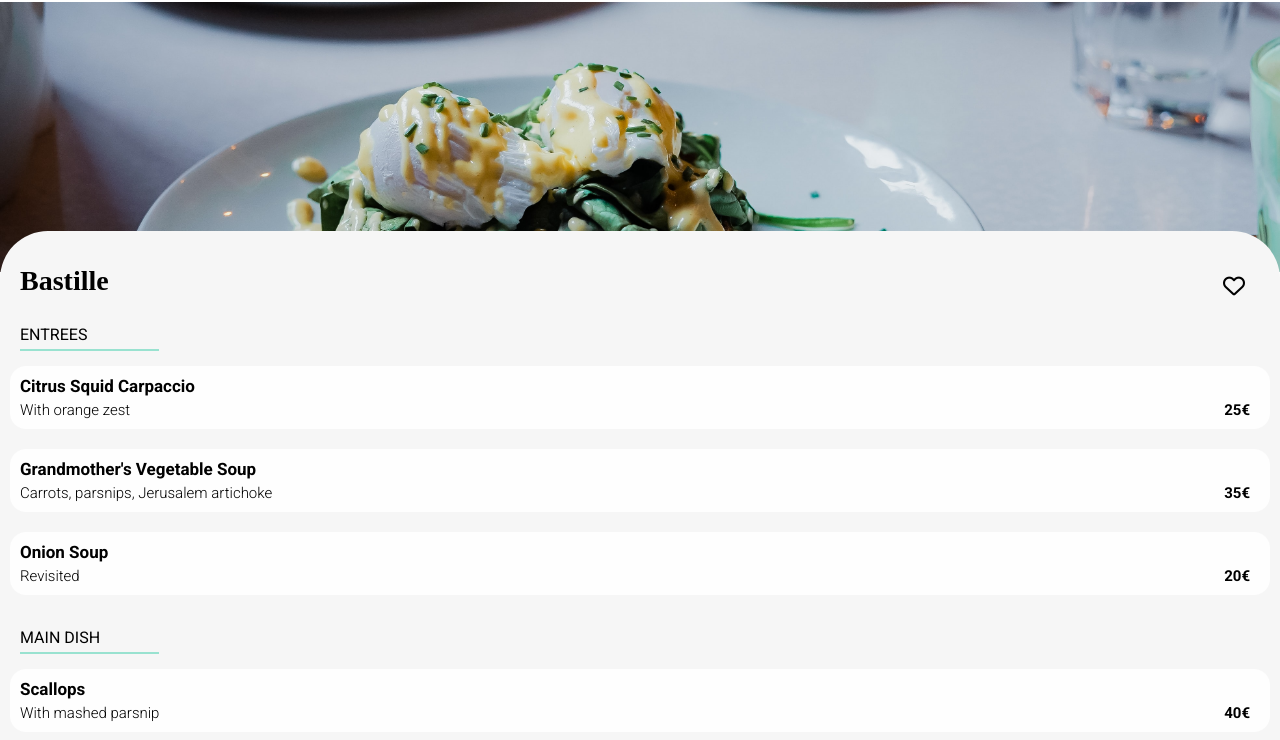
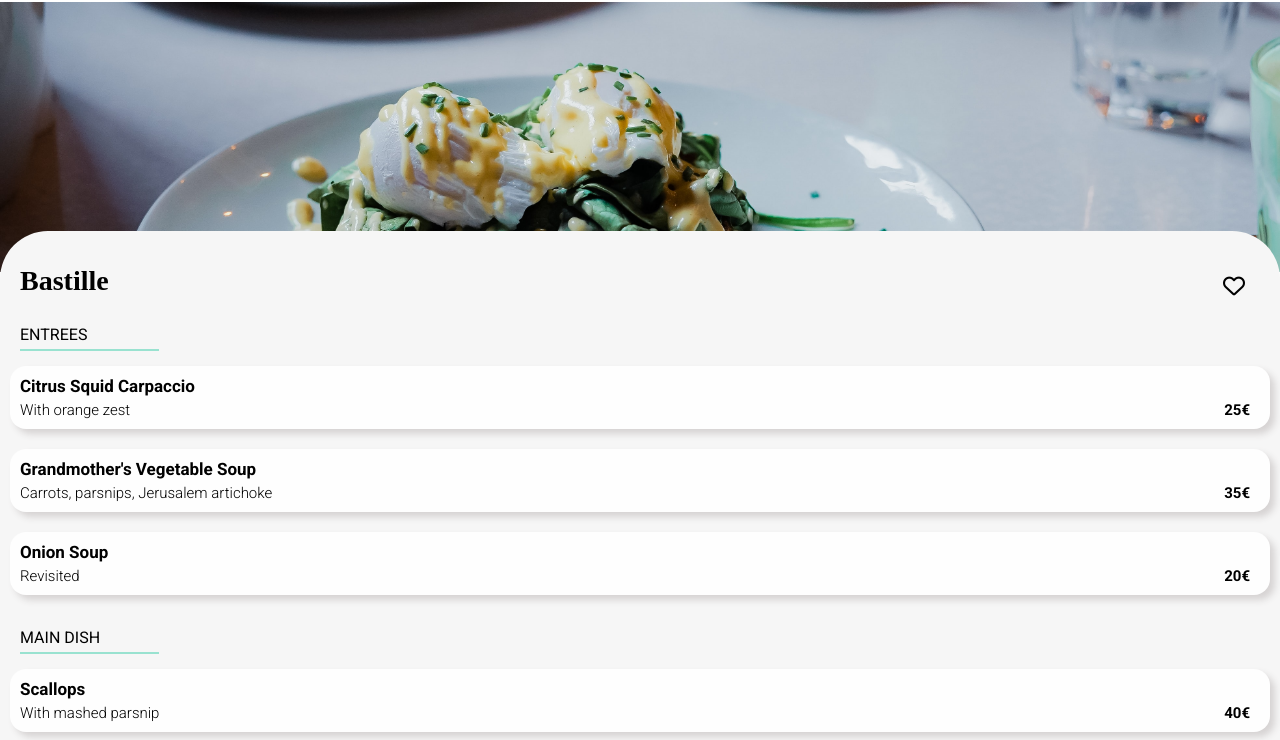
Before and after one commit to zff930/Project3, a website: page html/menu-Bastille.html in a window 1280 px wide. Shown: the part 60-800 px from the top of the page. Drawn offline with Linux system fonts and the light colour scheme; a web font is replaced by a local one.

Commit message:
Add box shadow for each menu card of all restaurants.

```diff
--- a/sass/pages/_menu-Bastille.scss
+++ b/sass/pages/_menu-Bastille.scss
@@ -107,6 +107,7 @@ header {
                 background-color: #FEFEFE;
                 border-radius: 1em;
                 padding: 10px 10px;
+                box-shadow: 5px 5px 7px #d6d3d3;
                 position: relative;
 
                 & .details {
--- a/sass/pages/_menu-LeGourmand.scss
+++ b/sass/pages/_menu-LeGourmand.scss
@@ -107,6 +107,7 @@ header {
                 background-color: #FEFEFE;
                 border-radius: 1em;
                 padding: 10px 10px;
+                box-shadow: 5px 5px 7px #d6d3d3;
                 position: relative;
 
                 & .details {
--- a/sass/pages/_menu-TheEnchantedPlate.scss
+++ b/sass/pages/_menu-TheEnchantedPlate.scss
@@ -107,6 +107,7 @@ header {
                 background-color: #FEFEFE;
                 border-radius: 1em;
                 padding: 10px 10px;
+                box-shadow: 5px 5px 7px #d6d3d3;
                 position: relative;
 
                 & .details {
--- a/sass/pages/_menu-TheFullPlate.scss
+++ b/sass/pages/_menu-TheFullPlate.scss
@@ -107,6 +107,7 @@ header {
                 background-color: #FEFEFE;
                 border-radius: 1em;
                 padding: 10px 10px;
+                box-shadow: 5px 5px 7px #d6d3d3;
                 position: relative;
 
                 & .details {
```
Also changed, not shown: css/main.css, 1 other file.
